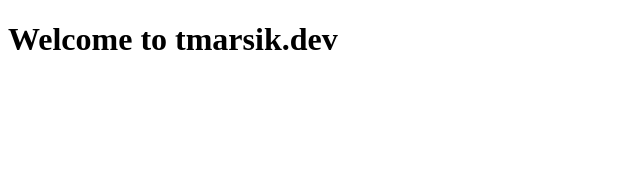
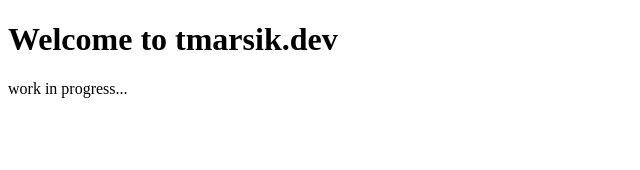
Before and after one commit to tmarsik42/tmarsik.dev, a SvelteKit app: page / in a window 1280 px wide. Shown: the top 170 px of the page, without its empty margins (0-640 px from the left). Built offline with nearby package versions, Linux system fonts and the light colour scheme.

Commit message:
Update +page (test deploy)

```diff
--- a/src/routes/+page.svelte
+++ b/src/routes/+page.svelte
@@ -1 +1,2 @@
 <h1>Welcome to tmarsik.dev</h1>
+<span>work in progress...</span>
```
